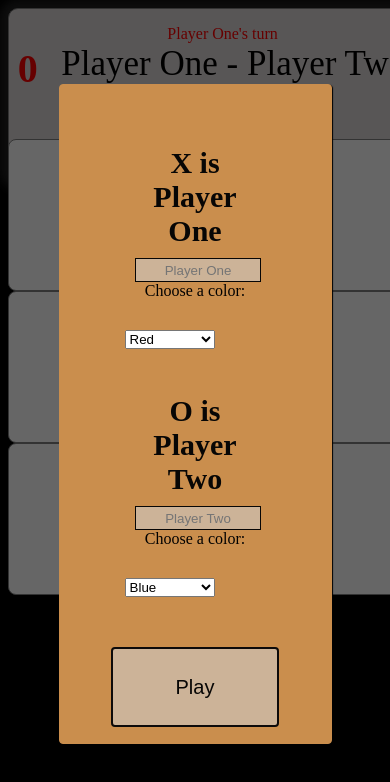
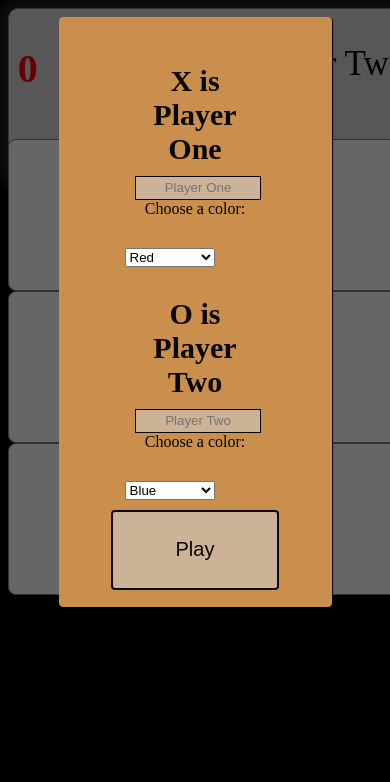
Before and after one commit to Brullrr/Tic-Tac-Toe, a React (Create React App) app: page / in a window 390 px wide. Shown: the top 782 px of the page. Built offline with nearby package versions, Linux system fonts and the light colour scheme.

Commit message:
lowered Padding of module from top for Mobile

```diff
--- a/src/Containers/Modules/PlayerInfoModule/playerInfoModule.module.css
+++ b/src/Containers/Modules/PlayerInfoModule/playerInfoModule.module.css
@@ -90,3 +90,58 @@
     color: purple;
     background-color: purple;
 }
+
+@media (max-width: 1000px) {
+
+    .Module {
+        text-align: center;
+        position: fixed;
+        z-index: 500;
+        width: 70%;
+        border: 1px solid rgb(202, 142, 77);
+        border-radius: 4px;
+        box-shadow: 1px 1px 1px black;
+        padding: 16px;
+        left: 15%;
+        top: 2%;
+        background-color: rgb(202, 142, 77);
+        box-sizing: border-box;
+        transition: all 0.5s ease-out;
+    }
+
+    .Player label {
+        font-size: 30px;
+        font-weight: bold;
+        color: #070605;
+        width: 50%;
+        margin-left: 25%;
+        padding-top: 1em;
+        margin-right: 40px;
+    }
+
+
+    .Player input {
+        width: 50%;
+        margin: 10px 0px 0px 0px;
+        margin-left: 25%;
+        text-align: center;
+        border: 1px solid#070605;
+        height: 20px;
+        background-color: rgb(204, 179, 152);
+        color: #070605;
+    }
+
+
+    .Button {
+        width: 70%;
+        height: 80px;
+        background-color: rgb(204, 179, 152);
+        color: #070605;
+        border: 2px solid #0c0a0a;
+        font-size: 20px;
+        border-radius: 4px;
+        margin-top: 10px;
+        margin-left: 0px;
+    }
+
+}
```
